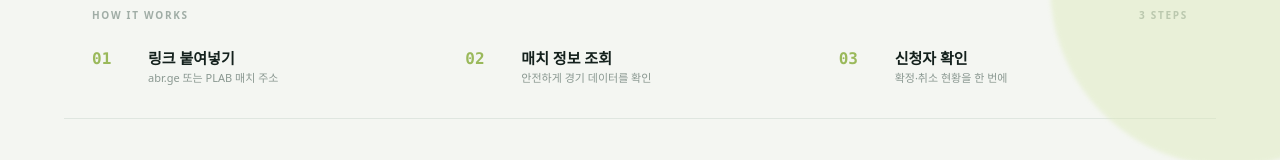
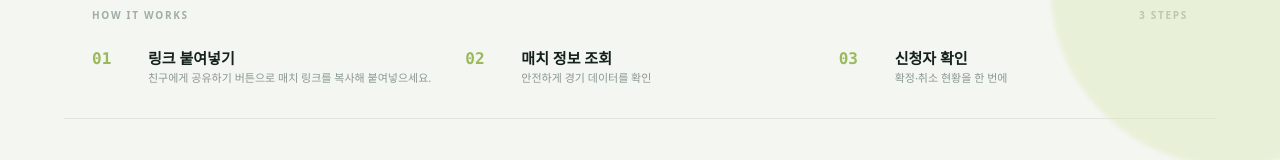
Before and after one commit to Bree2y/plabConfirm, a Next.js app: page / in a window 1280 px wide. Shown: the part 614-774 px from the top of the page. Built offline with nearby package versions, Linux system fonts and the light colour scheme.

Commit message:
Explain how to copy the match link

```diff
--- a/app/page.tsx
+++ b/app/page.tsx
@@ -180,7 +180,7 @@ export default function Home() {
         <section className="empty-preview" aria-label="사용 방법">
           <div className="preview-head"><span>HOW IT WORKS</span><span>3 STEPS</span></div>
           <div className="steps">
-            <div><strong>01</strong><span>링크 붙여넣기</span><small>abr.ge 또는 PLAB 매치 주소</small></div>
+            <div><strong>01</strong><span>링크 붙여넣기</span><small>친구에게 공유하기 버튼으로 매치 링크를 복사해 붙여넣으세요.</small></div>
             <div><strong>02</strong><span>매치 정보 조회</span><small>안전하게 경기 데이터를 확인</small></div>
             <div><strong>03</strong><span>신청자 확인</span><small>확정·취소 현황을 한 번에</small></div>
           </div>
```
